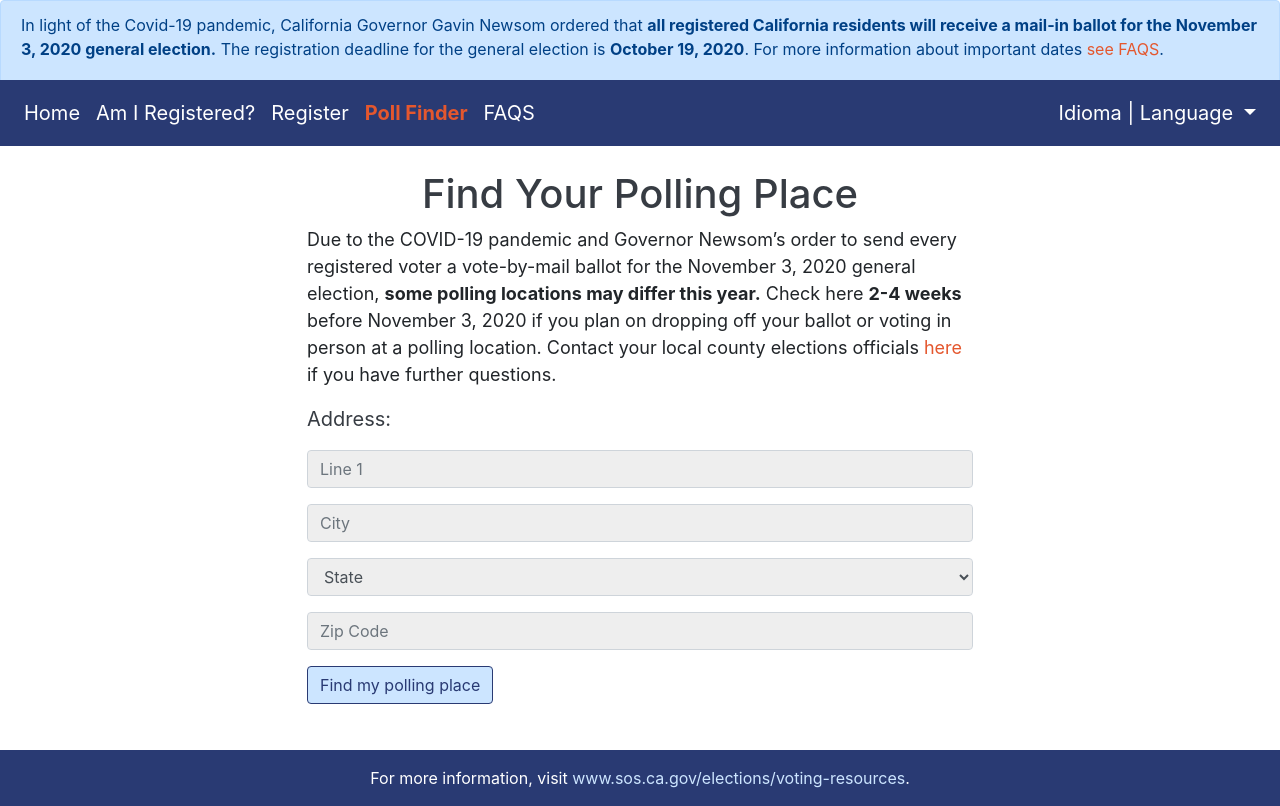
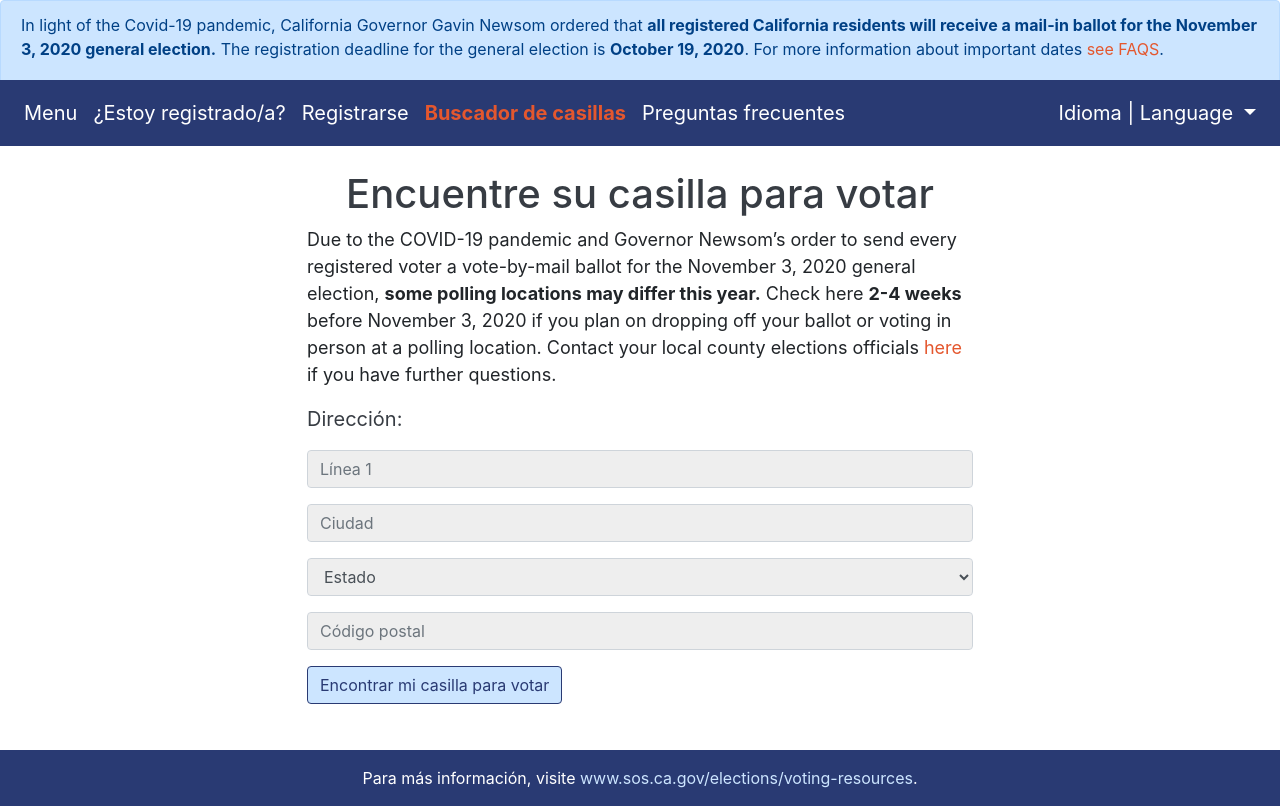
Before and after one commit to kwheelan/Breakthrough, a Flask app: template templates/national/spanish/poll_form.html in a window 1280 px wide. Run offline with Flask 2, Linux system fonts and the light colour scheme; the template is opened without the code that fills it, so the values that code supplies are empty; some libraries are stand-ins or nearby versions.

Commit message:
added most of the spanish translations

```diff
--- a/templates/CA/spanish/faqs.html
+++ b/templates/CA/spanish/faqs.html
@@ -7,7 +7,7 @@
 {%endblock%}
 
 {% block header %}
-    Frequently Asked Questions
+    Preguntas frecuentes
 {% endblock %}
 
 {% block body %}
--- a/templates/layout_spanish.html
+++ b/templates/layout_spanish.html
@@ -56,12 +56,12 @@
       </button>
       <div class="collapse navbar-collapse" id="navbarNavAltMarkup">
         <ul class="nav navbar-nav">
-          <li><a class="nav-item nav-link" href="{{ url_for('home', lang=lang, state=state)}}"><font {% if page=='home' %} class ="active" {% endif %}>Home</font></a></li>
-          <li><a class="nav-item nav-link" href="{{ url_for('registration_forms', lang=lang, state=state)}}"><font {% if page=='registration_forms' or page=='registration'%} class ="active" {% endif %}>Am I Registered?</font></a></li>
-          <li><a class="nav-item nav-link" href="{{ url_for('register', state=state,lang=lang) }}"><font {% if page=='register' %} class ="active" {% endif %}>Register</font></a></li>
-          <li><a class="nav-item nav-link" href= "{{ url_for('poll_forms', state=state, lang=lang) }}"><font {% if page=='poll_forms' or page=='pollFinder'%} class ="active" {% endif %}>Poll Finder</font></a></li>
+          <li><a class="nav-item nav-link" href="{{ url_for('home', lang=lang, state=state)}}"><font {% if page=='home' %} class ="active" {% endif %}>Menu</font></a></li>
+          <li><a class="nav-item nav-link" href="{{ url_for('registration_forms', lang=lang, state=state)}}"><font {% if page=='registration_forms' or page=='registration'%} class ="active" {% endif %}>¿Estoy registrado/a?</font></a></li>
+          <li><a class="nav-item nav-link" href="{{ url_for('register', state=state,lang=lang) }}"><font {% if page=='register' %} class ="active" {% endif %}>Registrarse </font></a></li>
+          <li><a class="nav-item nav-link" href= "{{ url_for('poll_forms', state=state, lang=lang) }}"><font {% if page=='poll_forms' or page=='pollFinder'%} class ="active" {% endif %}>Buscador de casillas</font></a></li>
           <!-- <li><a class="nav-item nav-link" href="#">Voting Reminders</a></li> -->
-          <li><a class="nav-item nav-link" href="{{ url_for('faqs', state=state, lang=lang) }}"><font {% if page=='faqs'%} class ="active" {% endif %}>FAQS</font></a></li>
+          <li><a class="nav-item nav-link" href="{{ url_for('faqs', state=state, lang=lang) }}"><font {% if page=='faqs'%} class ="active" {% endif %}>Preguntas frecuentes</font></a></li>
         </ul>
         <ul class="navbar-nav ml-auto">
           <li class="nav-item dropdown">
@@ -105,8 +105,8 @@
         <!-- slate hex #373c43 -->
         <div class="footer-copyright text-center py-3" style = "background-color: #293A73">
           <font color = "white">
-            For more information, visit
-            <a href="https://www.sos.ca.gov/elections/voting-resources/" target = "_blank"><font color = #CCE5FF>www.sos.ca.gov/elections/voting-resources</font></a>.
+            Para más información, visite
+            <a href="https://www.sos.ca.gov/elections/voting-resources/voting-california/spanish/" target = "_blank"><font color = #CCE5FF>www.sos.ca.gov/elections/voting-resources</font></a>.
           </font>
         </div>
         <!-- Copyright -->
--- a/templates/national/spanish/poll_form.html
+++ b/templates/national/spanish/poll_form.html
@@ -3,7 +3,7 @@
 {% set page='poll_forms' %}
 
 {% block header %}
-    Find Your Polling Place
+    Encuentre su casilla para votar
 {% endblock %}
 
 {% block body %}
@@ -26,20 +26,20 @@ if you have further questions.
     <form class = "formSect" action="{{ url_for('pollFinder', state=state, lang=lang) }}" method="post">
 
       <p align=left>
-        <font class="form-label"> Address: </font>
+        <font class="form-label"> Dirección: </font>
       </p>
 
       <div class="form-group">
-          <input class="form-control formOutline" type="text" name="address" placeholder="Line 1" required="required">
+          <input class="form-control formOutline" type="text" name="address" placeholder="Línea 1" required="required">
       </div>
 
       <div class="form-group">
-          <input class="form-control formOutline" type="text" name="city" placeholder="City" required = "required">
+          <input class="form-control formOutline" type="text" name="city" placeholder="Ciudad" required = "required">
       </div>
 
       <div class="form-group">
             <select class="form-control formOutline" id="exampleFormControlSelect1" name = "state" required="required">
-            <option label="State" value=""></option>
+            <option label="Estado" value=""></option>
             <option value="Alabama">Alabama</option>
             <option value="Alaska">Alaska</option>
             <option value="Arizona">Arizona</option>
@@ -96,7 +96,7 @@ if you have further questions.
       </div>
 
       <div class="form-group">
-          <input class="form-control formOutline" type="number" name="zip" placeholder="Zip Code" required="required">
+          <input class="form-control formOutline" type="number" name="zip" placeholder="Código postal" required="required">
       </div>
 
     <!--  <br>
@@ -114,7 +114,7 @@ if you have further questions.
       </div> -->
 
       <div class="form-group" align=left>
-          <button class="btn btn-custom">Find my polling place</button>
+          <button class="btn btn-custom">Encontrar mi casilla para votar</button>
       </div>
 
     </form>
```
Also changed, not shown: templates/CA/spanish/home.html (+7 -6 lines), templates/CA/spanish/register.html (+5 -5 lines), templates/national/spanish/poll_info.html (+9 -7 lines), templates/national/spanish/registration.html (+21 -17 lines), templates/national/spanish/registrationForm.html (+10 -10 lines).
